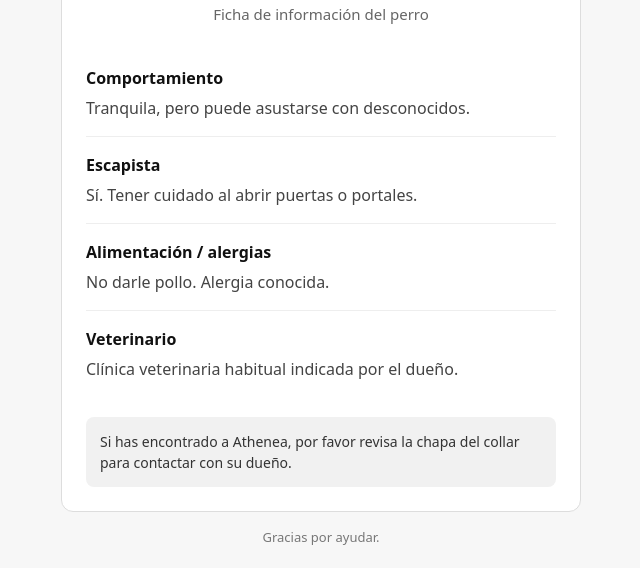
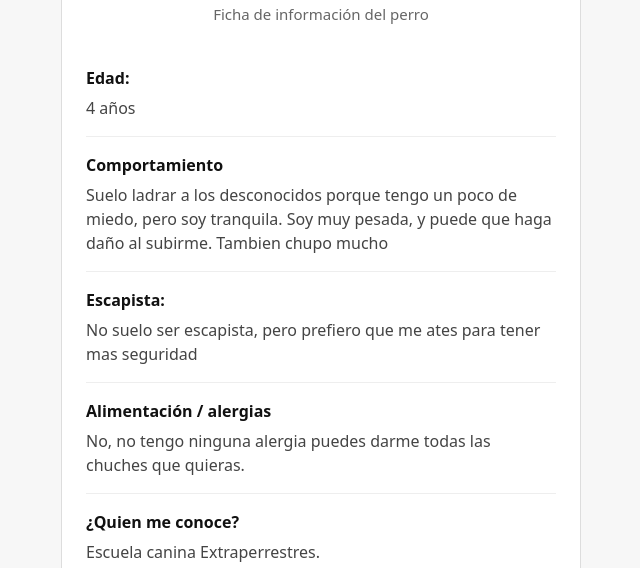
Before and after one commit to quierounperro/infoperro, a plain HTML site: page QXRoZW5lYVNvbmlh/index.html in a window 1280 px wide. Shown: the part 232-800 px from the top of the page, without its empty margins (319-959 px from the left). Drawn offline with Linux system fonts and the light colour scheme.

Commit message:
Update index.html

```diff
--- a/QXRoZW5lYVNvbmlh/index.html
+++ b/QXRoZW5lYVNvbmlh/index.html
@@ -99,29 +99,34 @@
 
       <h1>Athenea</h1>
       <p class="subtitle">Ficha de información del perro</p>
-
+       <div class="section">
+        <span class="label">Edad:</span>
+        <p class="text">4 años</p>
+      </div>
       <div class="section">
         <span class="label">Comportamiento</span>
-        <p class="text">Tranquila, pero puede asustarse con desconocidos.</p>
+        <p class="text">Suelo ladrar a los desconocidos porque tengo un poco de miedo, pero soy tranquila. Soy muy pesada, y puede que haga daño al subirme. Tambien chupo mucho</p>
       </div>
 
       <div class="section">
-        <span class="label">Escapista</span>
-        <p class="text">Sí. Tener cuidado al abrir puertas o portales.</p>
+        <span class="label">Escapista:</span>
+        <p class="text">No suelo ser escapista, pero prefiero que me ates para tener mas seguridad</p>
       </div>
 
       <div class="section">
         <span class="label">Alimentación / alergias</span>
-        <p class="text">No darle pollo. Alergia conocida.</p>
+        <p class="text">No, no tengo ninguna alergia puedes darme todas las chuches que quieras.</p>
       </div>
 
       <div class="section">
-        <span class="label">Veterinario</span>
-        <p class="text">Clínica veterinaria habitual indicada por el dueño.</p>
+        <span class="label">¿Quien me conoce?</span>
+        <p class="text">Escuela canina Extraperrestres.</p>
+        <p class="text">Centro veterinario las Fuentes.</p>
       </div>
 
+
       <div class="notice">
-        Si has encontrado a Athenea, por favor revisa la chapa del collar para contactar con su dueño.
+        Si me has encontrado, por favor revisa la chapa del collar para contactar con mi tutor
       </div>
 
     </section>
```
